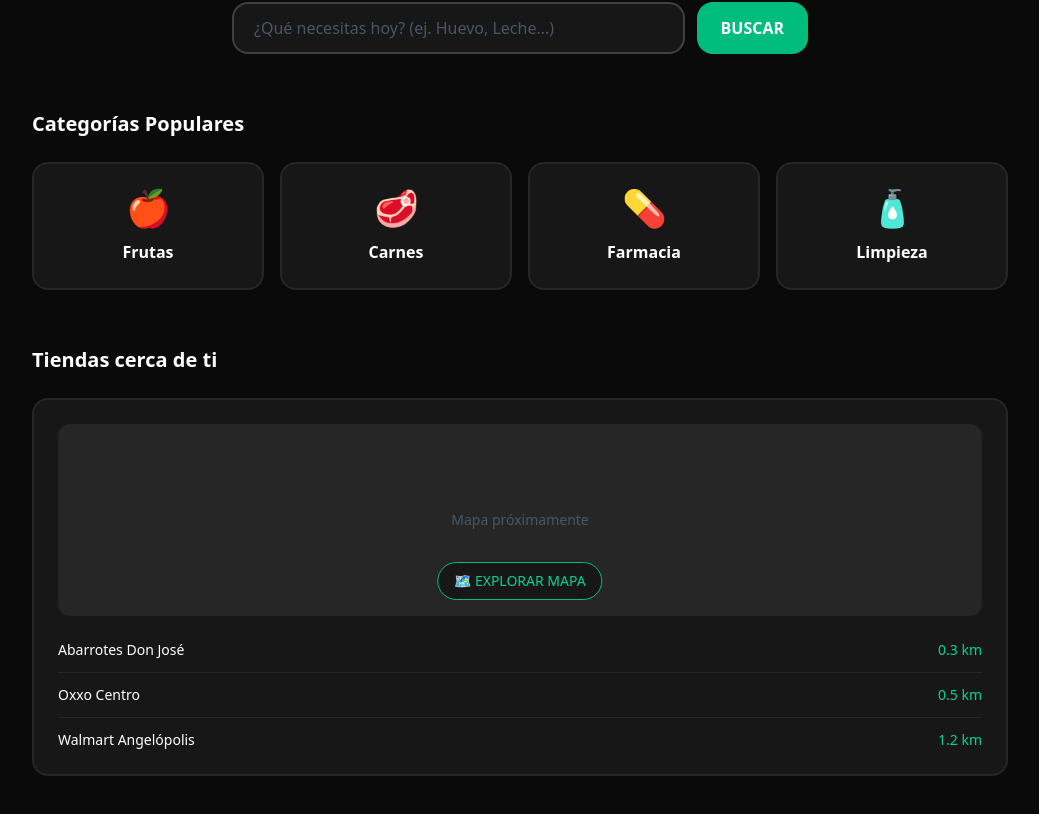
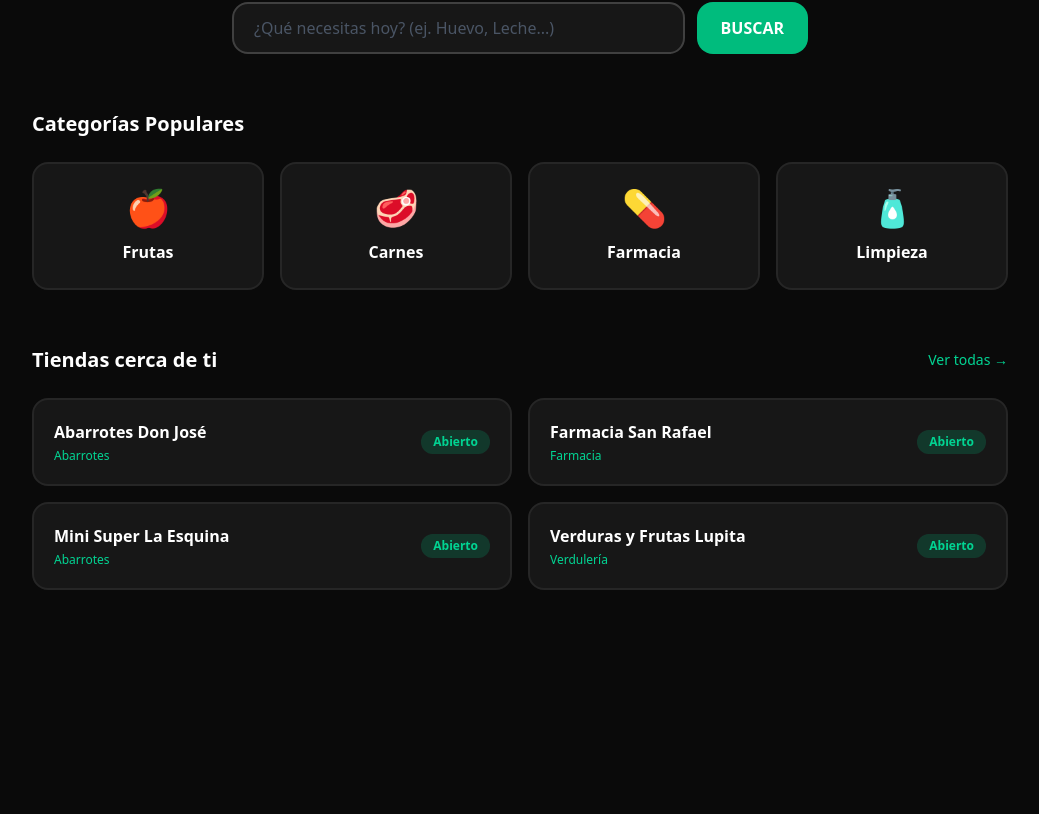
Before and after one commit to cerzam/Proyecto-Rapiti, a React (Vite) app in the folder frontend/: page / in a window 1280 px wide. Shown: the part 294-1108 px from the top of the page, without its empty margins (120-1159 px from the left). After the commit the page ends 932 px from the top, so only its background shows below. Built offline with nearby package versions, Linux system fonts and the light colour scheme.

Commit message:
feat: mostrar tiendas en home con links al directorio

```diff
--- a/frontend/src/views/Home.jsx
+++ b/frontend/src/views/Home.jsx
@@ -1,4 +1,4 @@
-import { useNavigate } from 'react-router-dom';
+import { useNavigate, Link } from 'react-router-dom';
 import { useState } from 'react';
 
 const categorias = [
@@ -9,9 +9,10 @@ const categorias = [
 ];
 
 const tiendas = [
-  { nombre: 'Abarrotes Don José', distancia: '0.3 km' },
-  { nombre: 'Oxxo Centro', distancia: '0.5 km' },
-  { nombre: 'Walmart Angelópolis', distancia: '1.2 km' },
+  { id: 1, nombre: 'Abarrotes Don José', categoria: 'Abarrotes', abierto: true },
+  { id: 2, nombre: 'Farmacia San Rafael', categoria: 'Farmacia', abierto: true },
+  { id: 4, nombre: 'Mini Super La Esquina', categoria: 'Abarrotes', abierto: true },
+  { id: 6, nombre: 'Verduras y Frutas Lupita', categoria: 'Verdulería', abierto: true },
 ];
 
 const Home = () => {
@@ -77,32 +78,31 @@ const Home = () => {
 
       {/* TIENDAS CERCANAS */}
       <section aria-labelledby="tiendas-titulo">
-        <h2 id="tiendas-titulo" className="text-xl font-bold text-white mb-6">
-          Tiendas cerca de ti
-        </h2>
-        <div className="bg-neutral-900 border-2 border-neutral-800 rounded-2xl p-6">
-          {/* Mapa placeholder */}
-          <div className="w-full h-48 bg-neutral-800 rounded-xl mb-6 flex items-center justify-center relative overflow-hidden">
-            <span className="text-gray-600 text-sm">Mapa próximamente</span>
-            <div className="absolute bottom-4 left-1/2 -translate-x-1/2">
-              <button className="bg-neutral-900 border border-emerald-500 text-emerald-400 text-sm px-4 py-2 rounded-full hover:bg-emerald-500 hover:text-white transition-all focus:outline-none focus-visible:ring-2 focus-visible:ring-emerald-500">
-                🗺️ EXPLORAR MAPA
-              </button>
-            </div>
-          </div>
-
-          {/* Lista de tiendas */}
-          <ul className="space-y-3">
-            {tiendas.map((tienda) => (
-              <li
-                key={tienda.nombre}
-                className="flex items-center justify-between text-sm text-gray-400 border-b border-neutral-800 pb-3 last:border-0 last:pb-0"
-              >
-                <span className="text-white font-medium">{tienda.nombre}</span>
-                <span className="text-emerald-400">{tienda.distancia}</span>
-              </li>
-            ))}
-          </ul>
+        <div className="flex items-center justify-between mb-6">
+          <h2 id="tiendas-titulo" className="text-xl font-bold text-white">
+            Tiendas cerca de ti
+          </h2>
+          <Link to="/tiendas" className="text-emerald-400 hover:underline text-sm">
+            Ver todas →
+          </Link>
+        </div>
+        <div className="grid grid-cols-1 sm:grid-cols-2 gap-4">
+          {tiendas.map((tienda, i) => (
+            <Link
+              key={tienda.id}
+              to={`/tiendas/${tienda.id}`}
+              className="bg-neutral-900 border-2 border-neutral-800 rounded-2xl p-5 flex items-center justify-between hover:border-emerald-500/50 hover:-translate-y-1 transition-all duration-300 focus:outline-none focus-visible:ring-4 focus-visible:ring-emerald-500 animate-fade-in-up"
+              style={{ animationDelay: `${i * 0.07}s` }}
+            >
+              <div>
+                <p className="text-white font-semibold">{tienda.nombre}</p>
+                <p className="text-emerald-400 text-xs mt-1">{tienda.categoria}</p>
+              </div>
+              <span className={`text-xs font-semibold px-3 py-1 rounded-full ${tienda.abierto ? 'bg-emerald-500/20 text-emerald-400' : 'bg-neutral-700 text-gray-500'}`}>
+                {tienda.abierto ? 'Abierto' : 'Cerrado'}
+              </span>
+            </Link>
+          ))}
         </div>
       </section>
 
```
